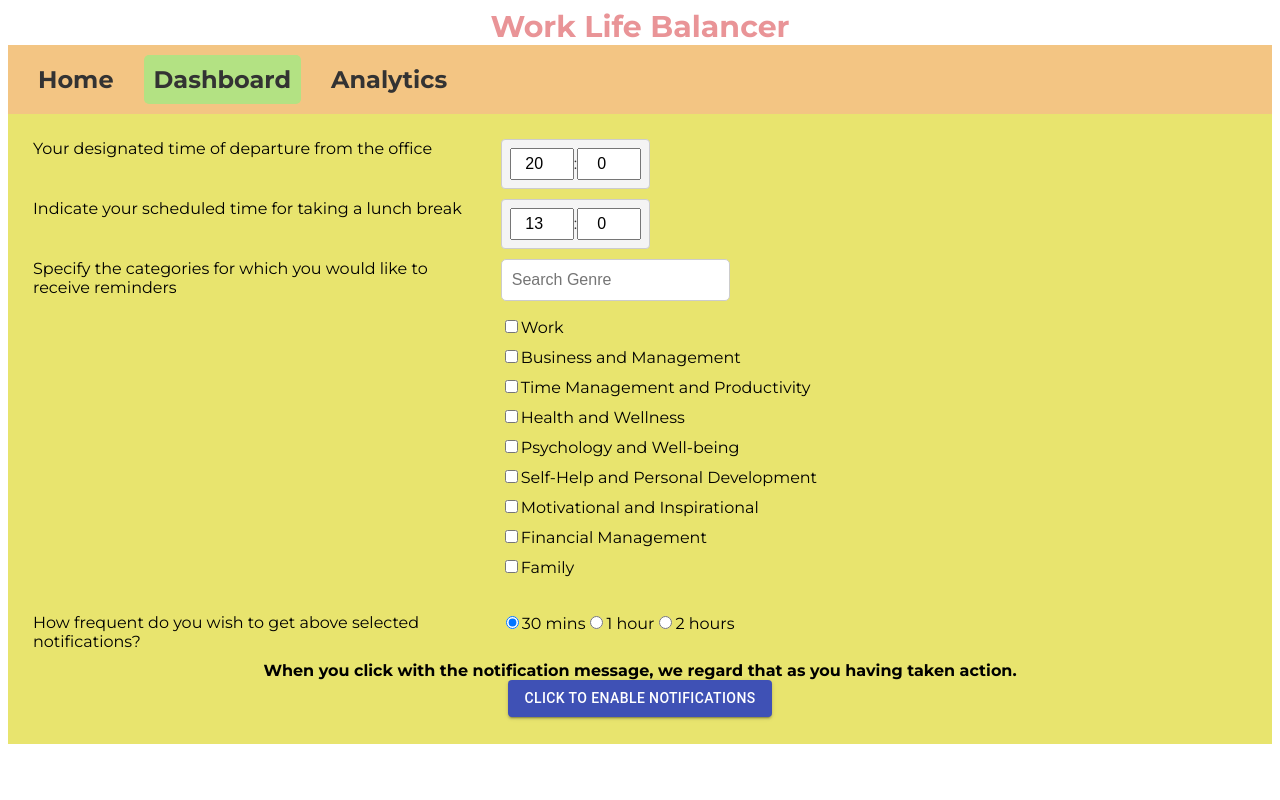
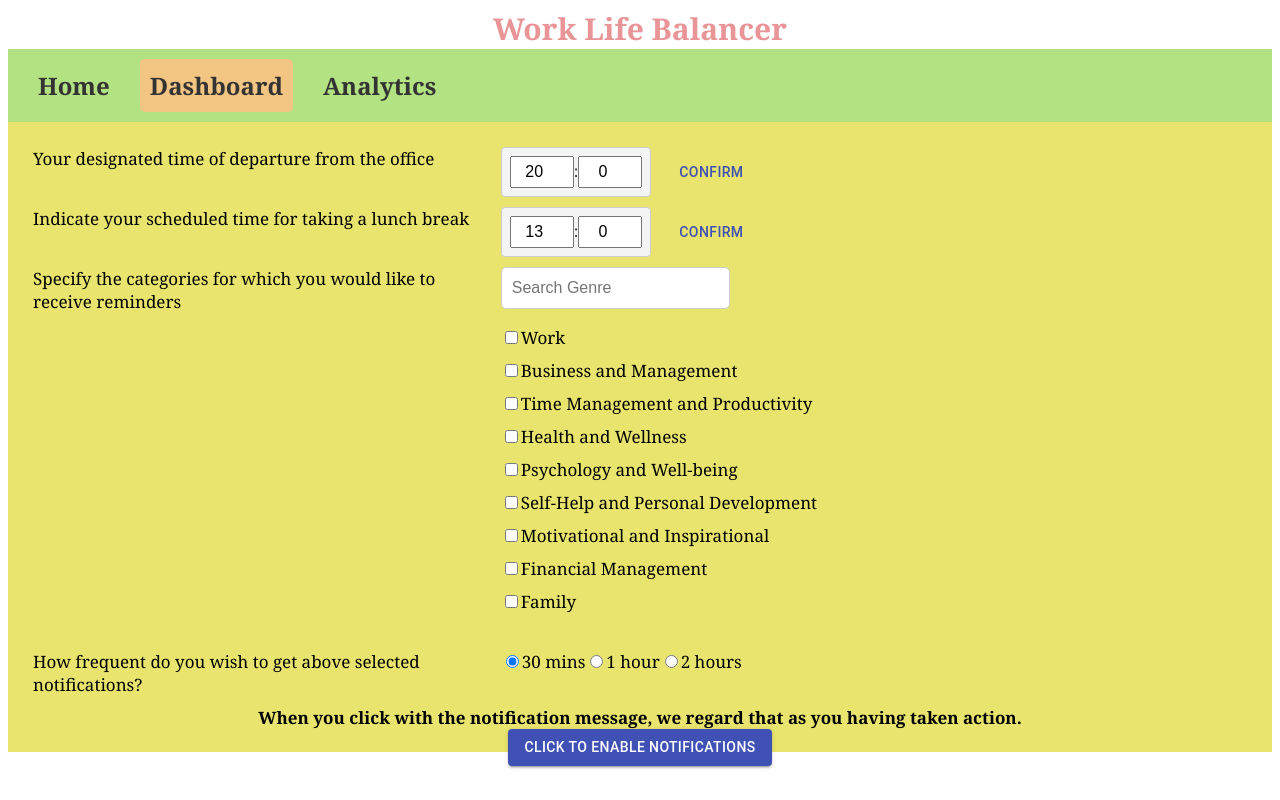
Before and after one commit to humerasharief/Worklife-balance-app-9-aug, a React (Create React App) app: page /home in a window 1280 px wide. Built offline with nearby package versions, Linux system fonts and the light colour scheme.

Commit message:
updated the styles and colours

```diff
--- a/src/components/Chart/Chart.js
+++ b/src/components/Chart/Chart.js
@@ -52,7 +52,7 @@ const Chart = () => {
 
       </div>
       <div className="flexSettings">Your overall score for categories you have selected is {Math.round((clickedCount/sentCount) * 100) + '%'}</div>
-      <div className="flexSettings"><b>{Math.round((clickedCount/sentCount) * 100) <50 ? "Could be improved": Math.round((clickedCount/sentCount) * 100) > 50 & Math.round((clickedCount/sentCount) * 100) >80 ? "Your progress is good" : "Your progress is excellent. Keep it up"}</b></div>
+      <div className="flexSettings"><b>{Math.round((clickedCount/sentCount) * 100) <50 ? "Could be improved": Math.round((clickedCount/sentCount) * 100) > 50 & Math.round((clickedCount/sentCount) * 100) <80 ? "Your progress is good" : "Your progress is excellent. Keep it up"}</b></div>
     </div>)
 }
 export default Chart;
--- a/src/components/TimePicker/TimePicker.css
+++ b/src/components/TimePicker/TimePicker.css
@@ -37,3 +37,5 @@
   margin: 0 4px;
   font-weight: bold;
 }
+
+.pad-left { margin-left: 20px !important; }
--- a/src/components/TimePicker/TimePicker.js
+++ b/src/components/TimePicker/TimePicker.js
@@ -1,5 +1,6 @@
 import React, { useState } from 'react';
 import './TimePicker.css'; // Import your CSS file for styling
+import Button from '@material-ui/core/Button';
 
 function TimePicker(props){
   const receivedObject = props.messageToChild;
@@ -10,7 +11,6 @@ function TimePicker(props){
     if (newHours >= 0 && newHours <= 23) {
       setHours(newHours);
     }
-    sendDataToParentMet();
   };
 
   const handleMinutesChange = (event) => {
@@ -18,18 +18,18 @@ function TimePicker(props){
     if (newMinutes >= 0 && newMinutes <= 59) {
       setMinutes(newMinutes);
     }
-    sendDataToParentMet();
   };
 
-  const sendDataToParentMet = () => {
+  const handleAddEvent = (event) => {
     const obj = {
-        hours: hours,
-        minutes: minutes
+      hours: hours,
+      minutes: minutes
     };
     props.sendDataToParent(obj);
   };
 
   return (
+    <>
     <div className="time-picker">
       <input
         type="number"
@@ -46,7 +46,11 @@ function TimePicker(props){
         min="0"
         max="59"
       />
+
     </div>
+    <Button onClick={handleAddEvent} color="primary" className="pad-left">Confirm</Button>
+    </>
+
   );
 };
 
--- a/src/globalStyles.css
+++ b/src/globalStyles.css
@@ -1,7 +1,7 @@
 /* globalStyles.css */
 body {
-    font-family: 'Montserrat', sans-serif;
-    font-size: 16px;
+    font-family: Georgia, Arial and Helvetica;
+    font-size: 17px;
     /* Add other global styles as needed */
   }
 
@@ -42,6 +42,7 @@ body {
 
   .header {
     color: #E99497;
+    font-family: Georgia, Arial and Helvetica;
     padding: 0;
     margin-bottom: 0;
     text-align: center;
@@ -70,7 +71,7 @@ body {
 
   /* Navigation.css */
 .navigation {
-    background-color: #F3C583;
+    background-color: #B3E283;
     color: white;
     padding: 10px 0;
   }
@@ -92,7 +93,7 @@ body {
   }
 
   .nav-list li.active {
-    background-color: #B3E283;
+    background-color: #F3C583;
     border-radius: 5px;
   }
   /* Apply additional styles as needed */
```
